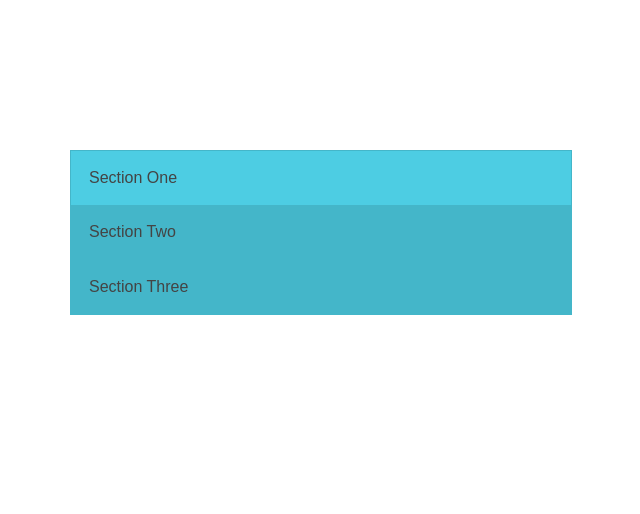
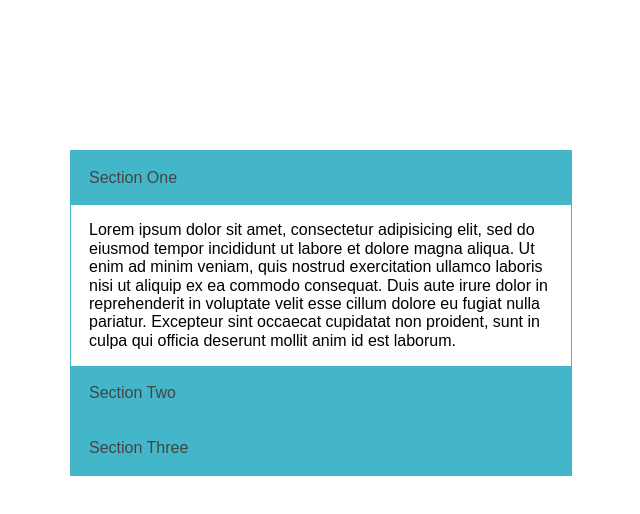
Before and after one commit to cameronzand/october12, a plain HTML site: page index.html in a window 1280 px wide. Both pictures are taken after a click on the button "Section One". Shown: the whole page, without its empty margins (319-959 px from the left). Drawn offline with Linux system fonts and the light colour scheme.

Commit message:
finished product

```diff
--- a/index.html
+++ b/index.html
@@ -8,8 +8,8 @@
 <body>
 
 <div class="box">
-	<button id="button" class="accordion">Section One</button>
-		<div id="effect" class="panel open">
+	<button id="button1" class="accordion">Section One</button>
+		<div id="effect" class="panel">
 			<p>Lorem ipsum dolor sit amet, consectetur adipisicing elit, sed do eiusmod
 			tempor incididunt ut labore et dolore magna aliqua. Ut enim ad minim veniam,
 			quis nostrud exercitation ullamco laboris nisi ut aliquip ex ea commodo
@@ -18,15 +18,15 @@
 			proident, sunt in culpa qui officia deserunt mollit anim id est laborum.</p>
 		</div>
 
-	<button id="button" class="accordion">Section Two</button>
-		<div class="panel close">
+	<button id="button2" class="accordion">Section Two</button>
+		<div class="panel">
 			<p>Lorem ipsum dolor sit amet, consectetur adipisicing elit, sed do eiusmod
 			tempor incididunt ut labore et dolore magna aliqua. Ut enim ad minim veniam,
 			quis nostrud exercitation ullamco laboris nisi ut aliquip ex ea commodo
 			</p>
-	</div>
+		</div>
 
-	<button id="button" class="accordion">Section Three</button>
+	<button id="button3" class="accordion">Section Three</button>
 		<div class="panel">
 			<p>Lorem ipsum dolor sit amet, consectetur adipisicing elit, sed do eiusmod
 			tempor incididunt ut labore et dolore magna aliqua. Ut enim ad minim veniam,
@@ -39,7 +39,7 @@
 			consequat. Duis aute irure dolor in reprehenderit in voluptate velit esse
 			cillum dolore eu fugiat nulla pariatur. Excepteur sint occaecat cupidatat non
 			proident, sunt in culpa qui officia deserunt mollit anim id est laborum.</p>
-	</div>
+		</div>
 
 </div>
 
--- a/main.js
+++ b/main.js
@@ -1,19 +1,23 @@
-// var acc = document.getElementsByClassName("accordion");
-// var i;
-
-// for (i = 0; i < acc.length; i++) {
-//     acc[i].onclick = function(){
-//         this.classList.toggle("active");
-//         this.nextElementSibling.classList.toggle("show");
-//     }
-// }
 
 
+var prevTarget = null;
+var prevPanel = null;
 
-//  $('.active').removeClass('panel');
-// $(this).addClass('panel');
-
-$('button').on('click',function(){
-  $('button').removeClass('active');
-  $(this).addClass('active');
+$('button').on('click', function(event){
+	var target = $(event.target);
+	var curTarget = target.attr("id").slice(-1);
+	var curPanel = $(target[0].nextElementSibling);
+  	if (prevTarget!==null && prevTarget!==curTarget){
+  		//Different already open
+  		prevPanel.toggleClass('active');
+  		prevTarget = curTarget;
+  	} else if (prevTarget === curTarget){
+  		//Same already open
+  		prevTarget = null;
+  	} else if (prevTarget === null){
+  		//None open
+  		prevTarget = curTarget;
+  	}
+  	prevPanel = curPanel;
+  	curPanel.toggleClass('active');
 });
--- a/style.scss
+++ b/style.scss
@@ -20,12 +20,14 @@ button.accordion {
     transition: 0.5s;
 }
 
-/* Add a background color to the button if it is clicked on (add the .active class with JS), and when you move the mouse over it (hover) */
-button.accordion.active, button.accordion:hover {
+
+button.accordion.active {
     background-color: #4DCDE3;
+    max-height: 500px;
 }
 
-/* Style the accordion panel. Note: hidden by default */
+
+
 div.panel {
     padding: 0 18px;
     background-color: white;
@@ -34,7 +36,20 @@ div.panel {
     transition: 0.5s ease;
 }
 
-/* The "show" class is added to the accordion panel when the user clicks on one of the buttons. This will show the panel content */
-div.panel.show {
+
+div.panel.active {
     max-height: 500px;
 }
+
+div.button.active {
+    max-height: 500px;
+}
+
+
+button.active {
+	max-height: 500px;
+}
+
+button:hover {
+	background: #4DCDE3;
+}
```
Also changed, not shown: style.css, 1 other file.
